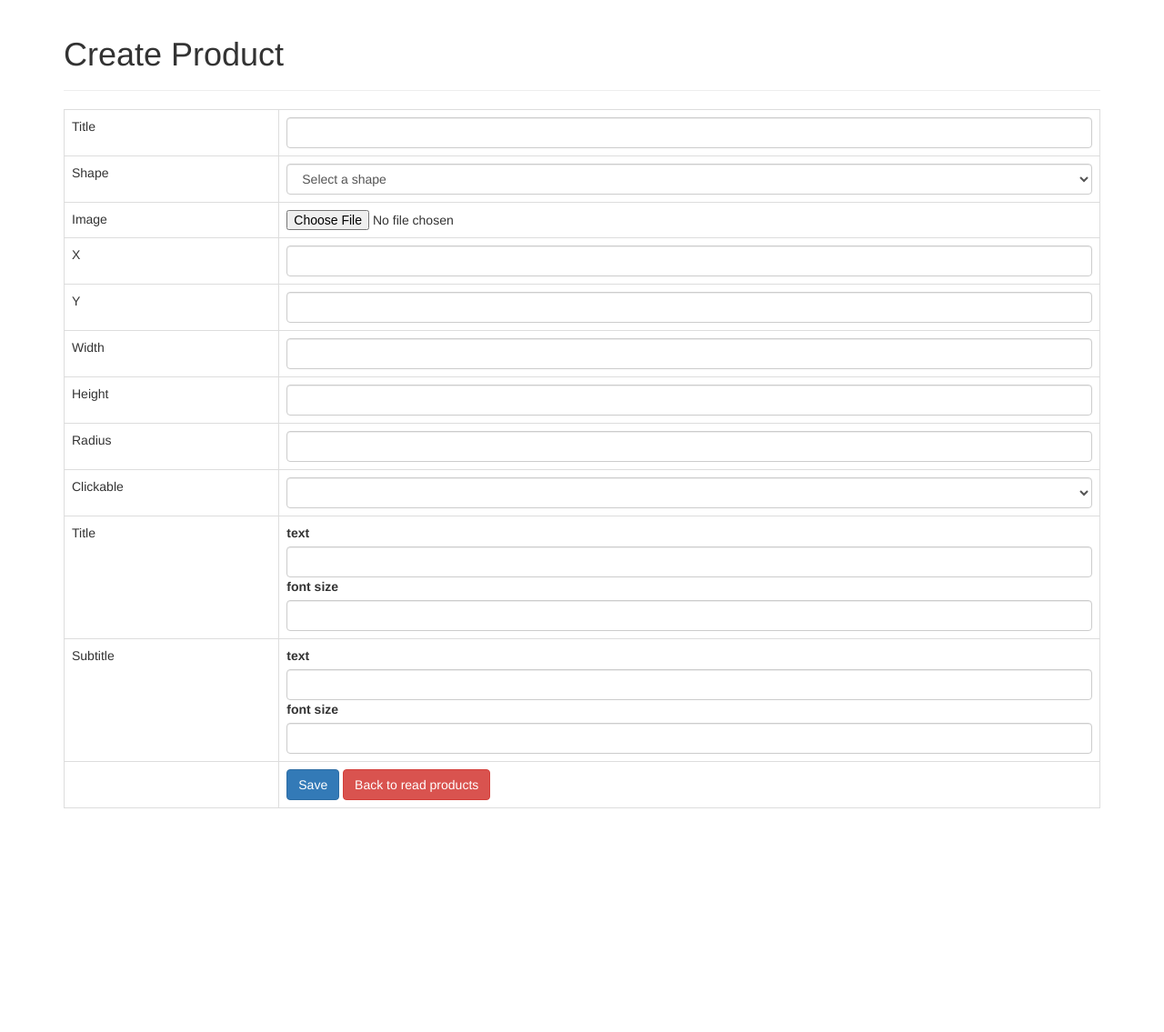
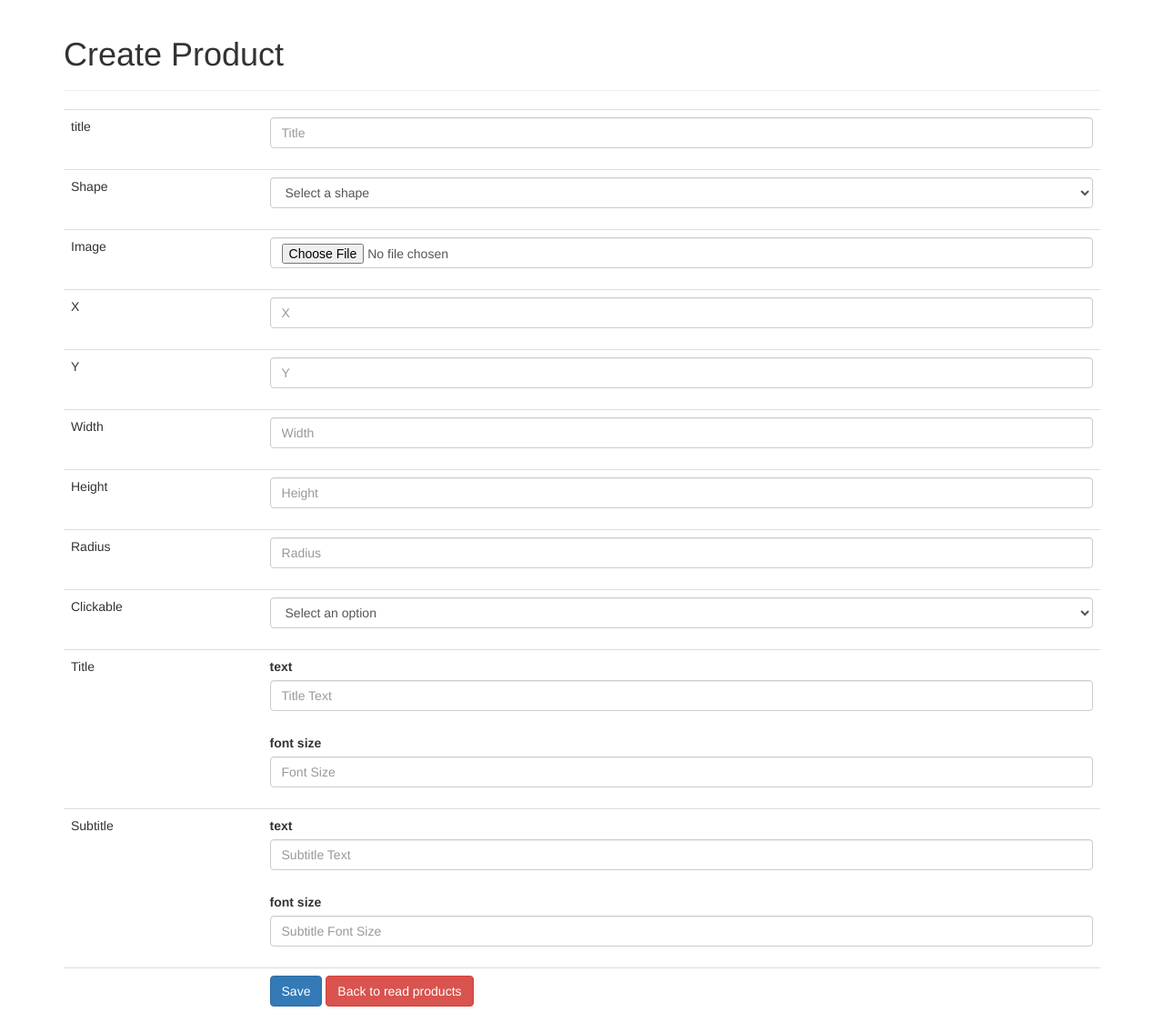
Before and after one commit to ibeyy1/project-crud, a PHP site: page /create.php in a window 1280 px wide. Shown: the whole page at 91% size. Before the commit the page ends 889 px from the top, so only its background shows below. Run offline with PHP 8.4, Linux system fonts and the light colour scheme; some libraries are stand-ins or nearby versions.

Commit message:
Update create.php

```diff
--- a/create.php
+++ b/create.php
@@ -2,29 +2,25 @@
 <html>
 <head>
     <title>PDO - Create a Record - PHP CRUD Tutorial</title>
-    <!-- Latest compiled and minified Bootstrap CSS -->
-    <link rel="stylesheet" href="https://maxcdn.bootstrapcdn.com/bootstrap/3.3.7/css/bootstrap.min.css" />
+    <link rel="stylesheet" href="https://maxcdn.bootstrapcdn.com/bootstrap/3.3.7/css/bootstrap.min.css">
+    <meta name="viewport" content="width=device-width, initial-scale=1.0">
+    <!-- <link rel="stylesheet" href="https://maxcdn.bootstrapcdn.com/bootstrap/3.3.7/css/bootstrapValidator.min.css"> -->
 </head>
 <body>
-    <!-- container -->
     <div class="container">
         <div class="page-header">
             <h1>Create Product</h1>
         </div>
         <?php
-// include database connection
             include 'koneksi.php';
 
             if ($_POST) {
                 try {
-        // insert query
                     $query = "INSERT INTO shapes
-        SET title_shape=:title_shape, shape=:shape, image=:image, x=:x, y=:y, width=:width, height=:height, radius=:radius, clickable=:clickable, text_title=:text_title, font_size=:font_size,text_subtitle=:text_subtitle, subtitle_font_size=:subtitle_font_size, created_at=:created_at";
+                    SET title_shape=:title_shape, shape=:shape, image=:image, x=:x, y=:y, width=:width, height=:height, radius=:radius, clickable=:clickable, text_title=:text_title, font_size=:font_size, text_subtitle=:text_subtitle, subtitle_font_size=:subtitle_font_size, created_at=:created_at";
 
-        // prepare query for execution
                     $stmt = $con->prepare($query);
 
-        // posted values
                     $title_shape = htmlspecialchars(strip_tags($_POST['title_shape']));
                     $shape = htmlspecialchars(strip_tags($_POST['shape']));
                     $x = htmlspecialchars(strip_tags($_POST['x']));
@@ -33,19 +29,16 @@ if ($_POST) {
                     $height = htmlspecialchars(strip_tags($_POST['height']));
                     $radius = htmlspecialchars(strip_tags($_POST['radius']));
                     $clickable = htmlspecialchars(strip_tags($_POST['clickable']));
-        // $title = htmlspecialchars(strip_tags($_POST['title']));
                     $text_title = htmlspecialchars(strip_tags($_POST['text_title']));
                     $font_size = htmlspecialchars(strip_tags($_POST['font_size']));
-        // $subtitle = htmlspecialchars(strip_tags($_POST['subtitle']));
                     $text_subtitle = htmlspecialchars(strip_tags($_POST['text_subtitle']));
                     $subtitle_font_size = htmlspecialchars(strip_tags($_POST['subtitle_font_size']));
+                    $created_at = date('Y-m-d H:i:s');
 
-        // new 'image' field
                     $image = !empty($_FILES["image"]["name"])
                         ? time() . "_" . $_FILES["image"]["name"]
                         : "";
 
-        // bind the parameters
                     $stmt->bindParam(':title_shape', $title_shape);
                     $stmt->bindParam(':shape', $shape);
                     $stmt->bindParam(':image', $image);
@@ -55,53 +48,22 @@ if ($_POST) {
                     $stmt->bindParam(':height', $height);
                     $stmt->bindParam(':radius', $radius);
                     $stmt->bindParam(':clickable', $clickable);
-        // $stmt->bindParam(':title', $title);
                     $stmt->bindParam(':text_title', $text_title);
                     $stmt->bindParam(':font_size', $font_size);
-        // $stmt->bindParam(':subtitle', $subtitle);
                     $stmt->bindParam(':text_subtitle', $text_subtitle);
                     $stmt->bindParam(':subtitle_font_size', $subtitle_font_size);
-
-
-        // specify when this record was inserted to the database
-        $created_at = date('Y-m-d H:i:s');
                     $stmt->bindParam(':created_at', $created_at);
 
-        // Execute the query
                     if ($stmt->execute()) {
                         echo "<div class='alert alert-success'>Record was saved.</div>";
-
-            // now, if image is not empty, try to upload the image
                         if ($image) {
-                // make sure that file is a real image
                             $check = getimagesize($_FILES["image"]["tmp_name"]);
-                if ($check !== false) {
-                    // submitted file is an image
-                } else {
-                    echo "<div class='alert alert-danger'>Submitted file is not an image.</div>";
-                }
-
-                // make sure certain file types are allowed
                             $allowed_file_types = array("jpg", "jpeg", "png", "gif");
                             $file_type = pathinfo($image, PATHINFO_EXTENSION);
-                if (!in_array($file_type, $allowed_file_types)) {
-                    echo "<div class='alert alert-danger'>Only JPG, JPEG, PNG, GIF files are allowed.</div>";
-                }
 
-                // make sure submitted file is not too large, can't be larger than 1 MB
-                if ($_FILES['image']['size'] > (1024000)) {
-                    echo "<div class='alert alert-danger'>Image must be less than 1 MB in size.</div>";
-                }
-
-                // make sure the 'uploads' folder exists
-                if (!is_dir('uploads')) {
-                    mkdir('uploads', 0777, true);
-                }
-
-                // if no errors, try to upload the file
-                if (move_uploaded_file($_FILES["image"]["tmp_name"], 'uploads/' . $image)) {
-                    // it means photo was uploaded
-                } else {
+                            if ($check === false || !in_array($file_type, $allowed_file_types) || $_FILES['image']['size'] > (1024000)) {
+                                echo "<div class='alert alert-danger'>Image must be a valid JPG, JPEG, PNG, or GIF file under 1 MB.</div>";
+                            } elseif (!move_uploaded_file($_FILES["image"]["tmp_name"], 'uploads/' . $image)) {
                                 echo "<div class='alert alert-danger'>Unable to upload photo.</div>";
                             }
                         }
@@ -114,78 +76,124 @@ if ($_POST) {
                 }
             }
         ?>
-<!-- html form here where the product information will be entered -->
-<form action="<?php echo htmlspecialchars($_SERVER["PHP_SELF"]); ?>" method="post" enctype="multipart/form-data">
-    <table class='table table-hover table-responsive table-bordered'>
-        <tr>
-            <td>Title</td>
-            <td><input type='text' name='title_shape' class='form-control' /></td>
-        </tr>
+
+        <form id="contact_form" action="<?php echo htmlspecialchars($_SERVER["PHP_SELF"]); ?>" method="post" enctype="multipart/form-data">
+            <!-- Form elements here -->
+            <table class="table">
+  <td>title</td>
+  <td>
+  <div class="form-group">
+        <input name="title_shape" placeholder="Title" class="form-control" type="text" required>
+        <div class="help-block"></div>
+    </div>
+  </td>
+    </div>
         <tr>
             <td>Shape</td>
-            <td>
+            <td><div class="form-group">
                 <select name='shape' class='form-control'>
                         <option value='' disabled selected>Select a shape</option>
                         <option value='circle'>Circle</option>
                         <option value='rectangle'>Rectangle</option>
                 </select>
+                <div class="help-block"></div>
+            </div>
             </td>
         </tr>
         <tr>
             <td>Image</td>
-            <td><input type="file" name="image" /></td>
+            <td>
+            <div class="form-group">
+                <input type="file" name="image" class="form-control" required />
+                <div class="help-block"></div>
+            </div>
+            </td>
         </tr>
         <tr>
             <td>X</td>
-            <td><input type='text' name='x' class='form-control' /></td>
+            <td><div class="form-group">
+                    <input type='text' name='x' class='form-control' placeholder='X' required />
+                    <div class="help-block"></div>
+                </div>
+            </td>
         </tr>
         <tr>
             <td>Y</td>
-            <td><input type='text' name='y' class='form-control' /></td>
+            <td><div class="form-group">
+                    <input type='text' name='y' class='form-control' placeholder='Y' required />
+                    <div class="help-block"></div>
+               </div>
+            </td>
         </tr>
         <tr>
             <td>Width</td>
-            <td><input type='text' name='width' class='form-control' /></td>
+            <td><div class="form-group">
+                    <input type='text' name='width' class='form-control' placeholder='Width' required />
+                    <div class="help-block"></div>
+                </div>
+            </td>
         </tr>
         <tr>
             <td>Height</td>
-            <td><input type='text' name='height' class='form-control' /></td>
+            <td> <div class="form-group">
+                    <input type='text' name='height' class='form-control' placeholder='Height' required />
+                    <div class="help-block"></div>
+                </div>
+            </td>
         </tr>
         <tr>
             <td>Radius</td>
-            <td><input type='text' name='radius' class='form-control' /></td>
+            <td><div class="form-group">
+                     <input type='text' name='radius' class='form-control' placeholder='Radius' required />
+                     <div class="help-block"></div>
+                </div>
+            </td>
         </tr>
         <tr>
             <td>Clickable</td>
             <td>
-                <fieldset>
-                <select name='clickable' class='form-control'>
-                    <option value='' disabled selected></option>
+            <div class="form-group">
+                <select name='clickable' class='form-control' required>
+                <option value='' disabled selected>Select an option</option>
                 <option value='Yes'>Yes</option>
                 <option value='No'>No</option>
                 </select>
+            <div class="help-block"></div>
             </td>
         </tr>
         <tr>
             <td>Title</td>
             <td>
+                <div class="form-group">
                     <fieldset>
                     <label>text</label></br>
-                <input type='text' name='text_title' class='form-control' />
+                    <input type='text' name='text_title' class='form-control' placeholder='Title Text'/>
+                    <div class="help-block"></div>
+                    </div>
+                    <div class="form-group">
                     <label>font size</label></br>
-                <input type='text' name='font_size' class='form-control' />
+                    <input type='text' name='font_size' class='form-control' placeholder='Font Size' />
                     </fieldset>
+                    <div class="help-block"></div>
+                </div>
             </td>
         </tr>
         <tr>
             <td>Subtitle</td>
             <td>
+                <div class="form-group">
                     <fieldset>
                     <label>text</label></br>
-                <input type='text' name='text_subtitle' class='form-control' />
+                    <input type='text' name='text_subtitle' class='form-control' placeholder='Subtitle Text' />
+                    <div class="help-block"></div>
+                    </div>
+                    <div class="form-group">
                     <label>font size</label></br>
-                <input type='text' name='subtitle_font_size' class='form-control' />
+                    <input type='text' name='subtitle_font_size' class='form-control' placeholder='Subtitle Font Size'/>
+                    <div class="help-block"></div>
                 </fieldset>
+
+                </div>
             </td>
         </tr>
         <tr>
@@ -196,11 +204,126 @@ if ($_POST) {
             </td>
         </tr>
     </table>
+
+            <!-- ... Your Form HTML ... -->
+
         </form>
-    </div> <!-- end .container -->
-<!-- jQuery (necessary for Bootstrap's JavaScript plugins) -->
+
+        <div id="success_message" style="display: none;">The form was submitted successfully!</div>
+    </div>
+
     <script src="https://code.jquery.com/jquery-3.2.1.min.js"></script>
-<!-- Latest compiled and minified Bootstrap JavaScript -->
-<script src="https://maxcdn.bootstrapcdn.com/bootstrap/3.3.7/js/bootstrap.min.js"></script>
+    <script src="https://ajax.googleapis.com/ajax/libs/jquery/3.2.1/jquery.min.js"></script>
+    <script src="https://cdnjs.cloudflare.com/ajax/libs/bootstrap-validator/0.5.3/js/bootstrapValidator.min.js"></script>
+    <script>
+        $(document).ready(function() {
+            $('#contact_form').bootstrapValidator({
+                feedbackIcons: {
+                    valid: 'glyphicon glyphicon-ok',
+                    invalid: 'glyphicon glyphicon-remove',
+                    validating: 'glyphicon glyphicon-refresh'
+                },
+                fields: {
+                    title_shape: {
+                        validators: {
+                            notEmpty: {
+                                message: 'Please supply the title shape'
+                            }
+                        }
+                    },
+                    shape: {
+                        validators: {
+                            notEmpty: {
+                                message: 'Please select a shape'
+                            }
+                        }
+                    },
+                    x: {
+                        validators: {
+                            notEmpty: {
+                                message: 'Please supply the x-coordinate'
+                            }
+                        }
+                    },
+                    y: {
+                        validators: {
+                            notEmpty: {
+                                message: 'Please supply the y-coordinate'
+                            }
+                        }
+                    },
+                    width: {
+                        validators: {
+                            notEmpty: {
+                                message: 'Please supply the width'
+                            }
+                        }
+                    },
+                    height: {
+                        validators: {
+                            notEmpty: {
+                                message: 'Please supply the height'
+                            }
+                        }
+                    },
+                    radius: {
+                        validators: {
+                            notEmpty: {
+                                message: 'Please supply the radius'
+                            }
+                        }
+                    },
+                    clickable: {
+                        validators: {
+                            notEmpty: {
+                                message: 'Please select if it is clickable'
+                            }
+                        }
+                    },
+                    text_title: {
+                        validators: {
+                            notEmpty: {
+                                message: 'Please supply the title text'
+                            }
+                        }
+                    },
+                    font_size: {
+                        validators: {
+                            notEmpty: {
+                                message: 'Please supply the font size'
+                            }
+                        }
+                    },
+                    text_subtitle: {
+                        validators: {
+                            notEmpty: {
+                                message: 'Please supply the subtitle text'
+                            }
+                        }
+                    },
+                    subtitle_font_size: {
+                        validators: {
+                            notEmpty: {
+                                message: 'Please supply the subtitle font size'
+                            }
+                        }
+                    }
+                }
+            })
+                    // Other field validations ...
+            .on('success.form.bv', function(e) {
+                e.preventDefault();
+                $('#success_message').slideDown({ opacity: "show" }, "slow");
+                $('#contact_form').data('bootstrapValidator').resetForm();
+
+                var $form = $(e.target);
+                var bv = $form.data('bootstrapValidator');
+
+                $.post($form.attr('action'), $form.serialize(), function(result) {
+                    console.log(result);
+                }, 'json');
+            });
+        });
+    </script>
 </body>
 </html>
```
Lines whose indentation alone changed are shown as unchanged.
